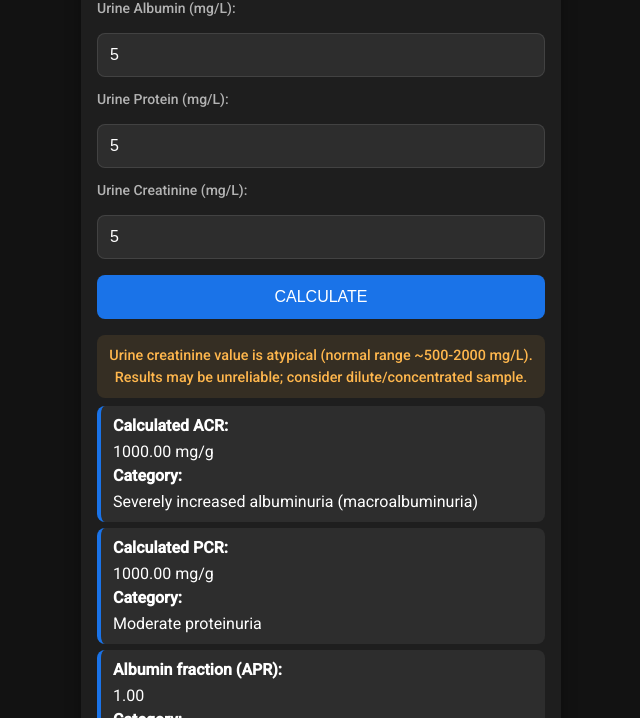
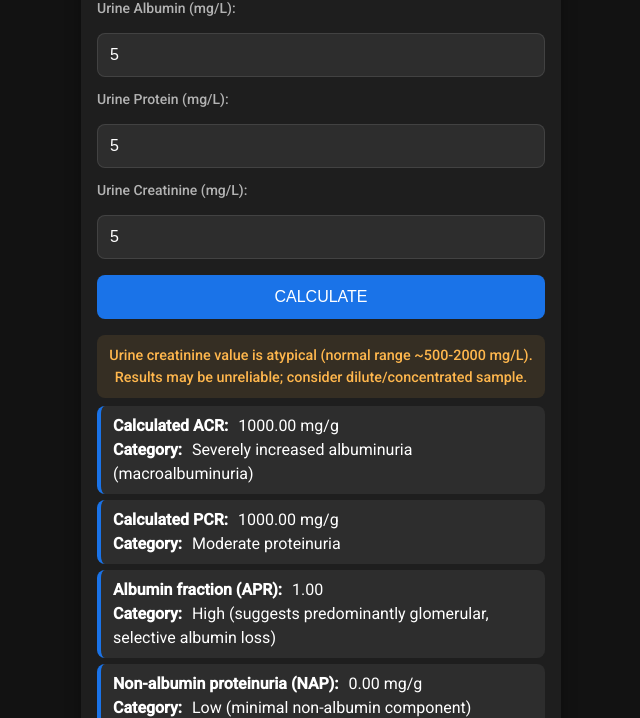
Before and after one commit to motilinbal/proteinuria-calculator, a plain HTML site: page index.html in a window 1280 px wide. Both pictures are taken after typing "5", "5", "5" into the empty fields and a click on the button "CALCULATE". Shown: the part 82-800 px from the top of the page, without its empty margins (319-959 px from the left). Drawn offline with Linux system fonts and the light colour scheme.

Commit message:
new line fixed

```diff
--- a/styles.css
+++ b/styles.css
@@ -27,7 +27,6 @@ body {
     color: var(--text-primary);
     line-height: 1.5;
     min-height: 100vh;
-    /* FIX FOR SCROLLING: We remove 'align-items: center' which was preventing scrolling */
     display: flex;
     justify-content: center;
 }
@@ -106,10 +105,9 @@ button:hover {
 }
 
 #output {
-    margin-top: 16px; /* A bit more space after the button */
+    margin-top: 16px;
 }
 
-/* SPACING FIX: Reduced padding and margin-bottom */
 .section {
     background-color: var(--surface-light);
     padding: 8px 12px;
@@ -118,11 +116,12 @@ button:hover {
     border-left: 4px solid var(--primary-color);
 }
 
+/* FIX IS HERE: Changed 'display: block' to 'display: inline' */
 .section strong {
     color: var(--text-primary);
-    display: block;
-    margin-bottom: 2px;
+    display: inline; /* This allows the text to flow on the same line */
     font-size: 1rem;
+    margin-right: 6px; /* Adds a little space after the colon */
 }
 
 .error, .warning {
@@ -148,7 +147,6 @@ ul {
     margin-top: 5px;
 }
 
-/* FONT SIZE FIX: Increased font-size and made text brighter */
 li {
     margin-bottom: 5px;
     color: #e0e0e0;
@@ -165,7 +163,6 @@ li {
     .container {
         padding: 16px;
         border-radius: 0;
-        /* SCROLLING FIX: 'min-height' allows the container to grow taller than the screen */
         min-height: 100vh;
         max-width: 100%;
         box-shadow: none;
```
